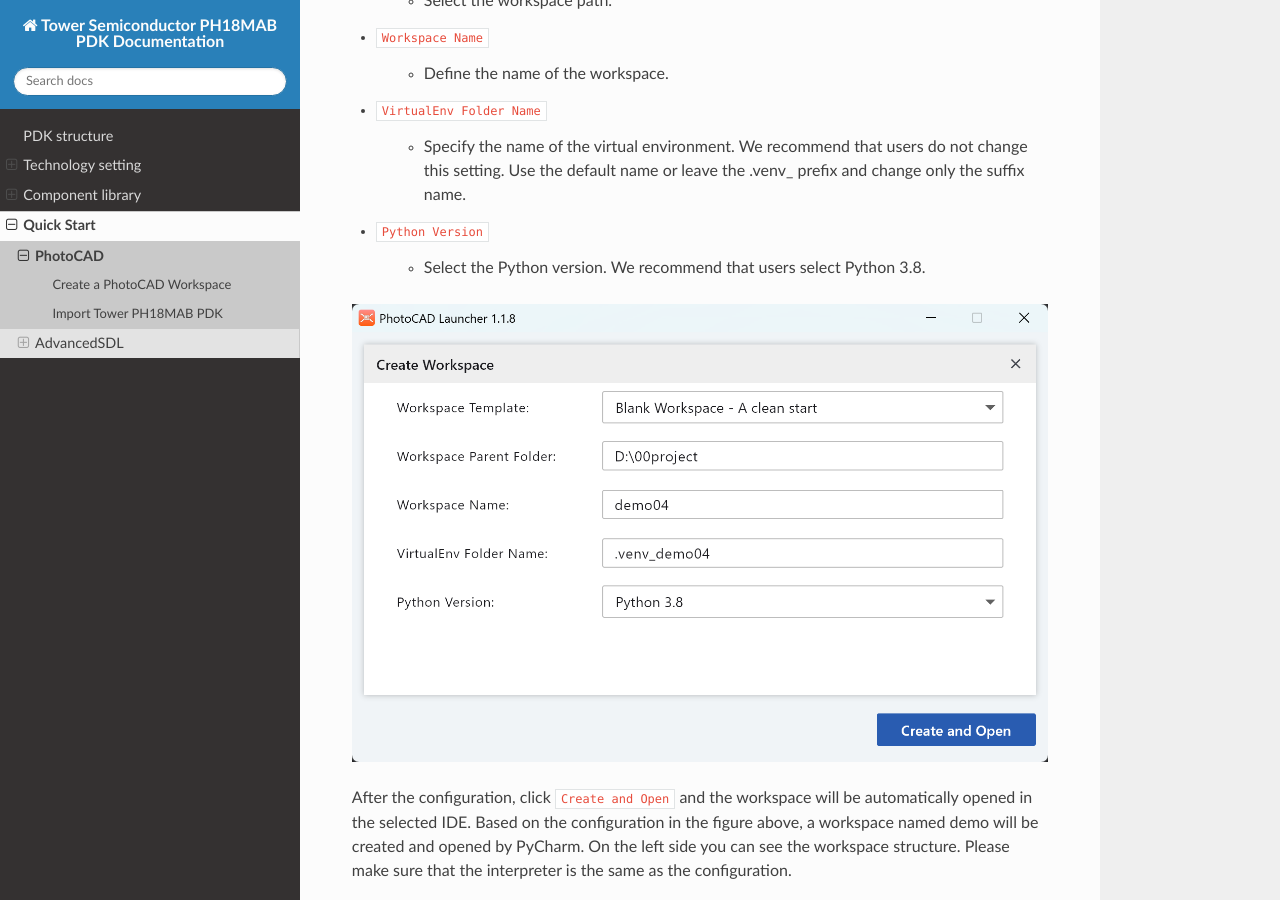
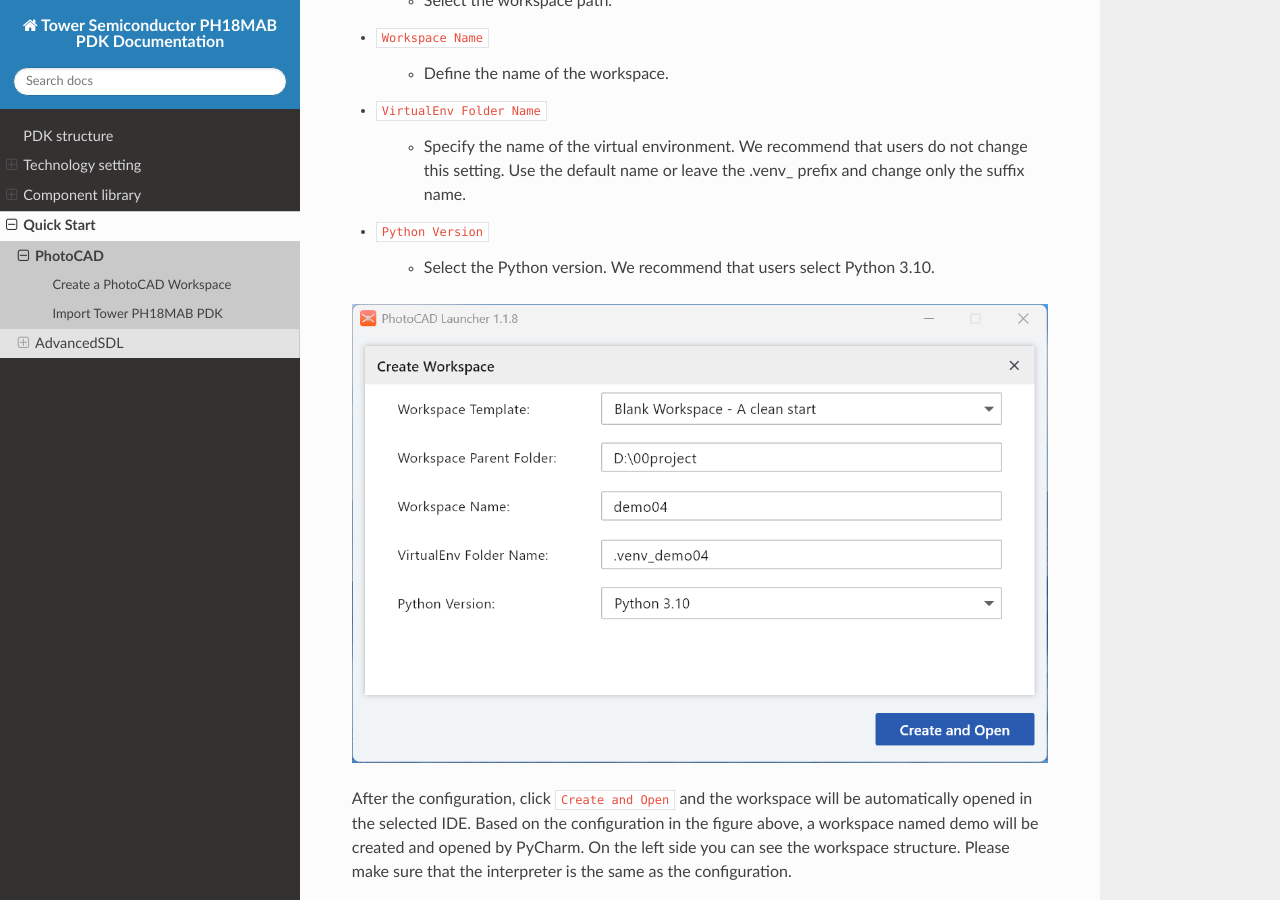
Before and after one commit to Latitudeda/Towersemi_ph18mab, a Sphinx documentation site: the page built from docs/source/quick_start/PhotoCAD.rst, in a window 1280 px wide and 900 px high, scrolled down 869 px. Built offline with Sphinx 7.4.7 and the Read the Docs theme 3.1.0, drawn with Linux system fonts in a browser that asks for light colours; pages that are not in the unit, such as notebooks, are missing from menus.

Commit message:
update_261012

```diff
--- a/docs/source/quick_start/PhotoCAD.rst
+++ b/docs/source/quick_start/PhotoCAD.rst
@@ -31,7 +31,7 @@
 
 * ``Python Version``
 
-    * Select the Python version. We recommend that users select Python 3.8.
+    * Select the Python version. We recommend that users select Python 3.10.
 
 .. image:: ../images/PhotoCAD_2.png
 
--- a/docs/source/tech/layers.rst
+++ b/docs/source/tech/layers.rst
@@ -5,7 +5,7 @@
 
 ::
 
-    class LAYER(BASE_LAYER):
+    class LAYER(TECH.LAYER):
         swg = Layer(PROCESS.swg, PURPOSE.drawing, 'Strip waveguide')
         rwg = Layer(PROCESS.rwg, PURPOSE.drawing, 'ridge waveguide')
         revswg = Layer(PROCESS.revswg, PURPOSE.drawing, 'reverse strip WG')
```
Also changed, not shown: docs/source/structure/index.rst (+1 -7 lines), docs/source/images/PhotoCAD_2.png, docs/source/images/PhotoCAD_6.png, docs/source/images/PhotoCAD_7.png.
